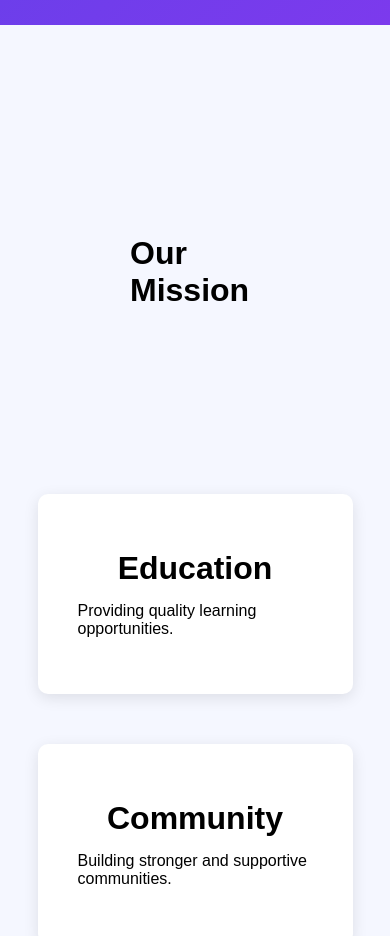
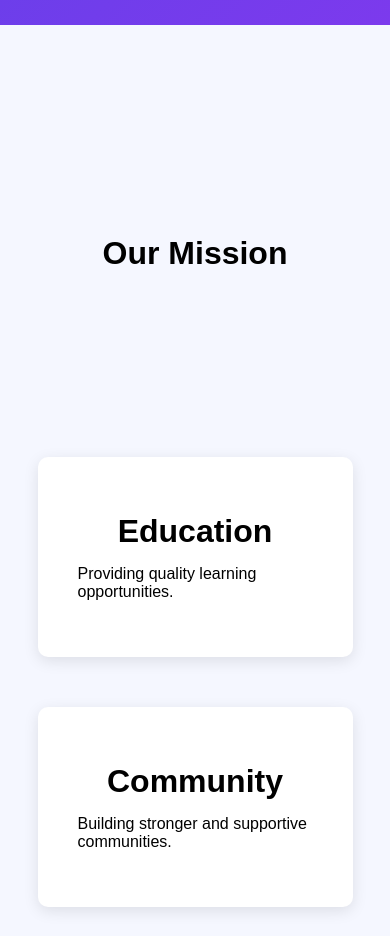
Before and after one commit to NishanthAcharya/naye-pankh-foundation-website, a plain HTML site: page index.html in a window 390 px wide. Shown: the part 980-1916 px from the top of the page. Drawn offline with Linux system fonts and the light colour scheme.

Commit message:
add padding

```diff
--- a/index.css
+++ b/index.css
@@ -188,6 +188,6 @@
             }
 
             .headline{
-                padding: 110px;
+                padding: 110px 20px;
             }
         }
```
